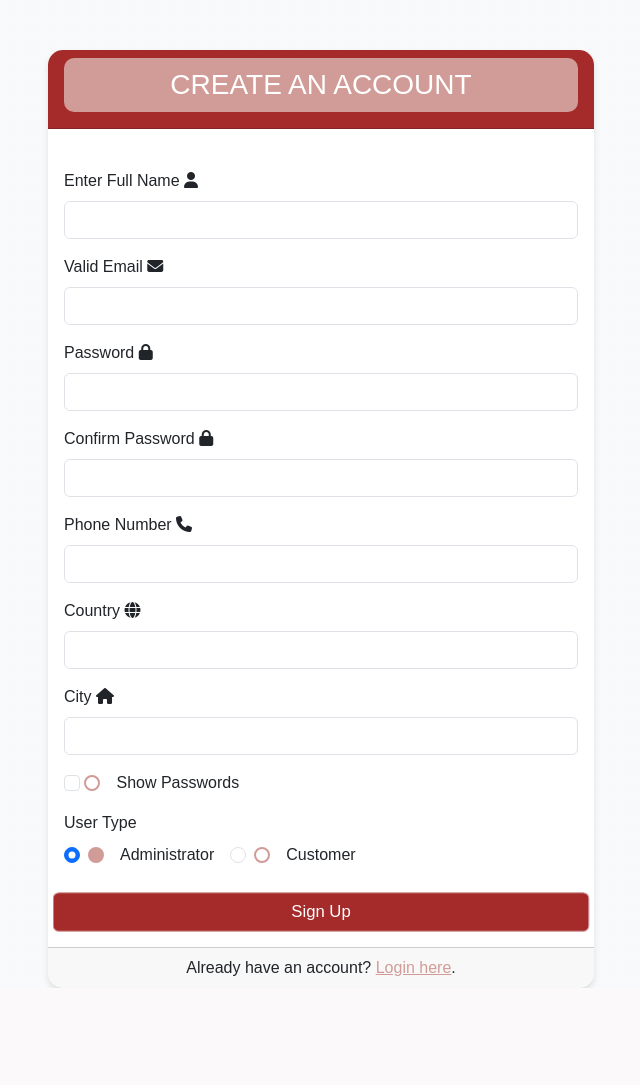
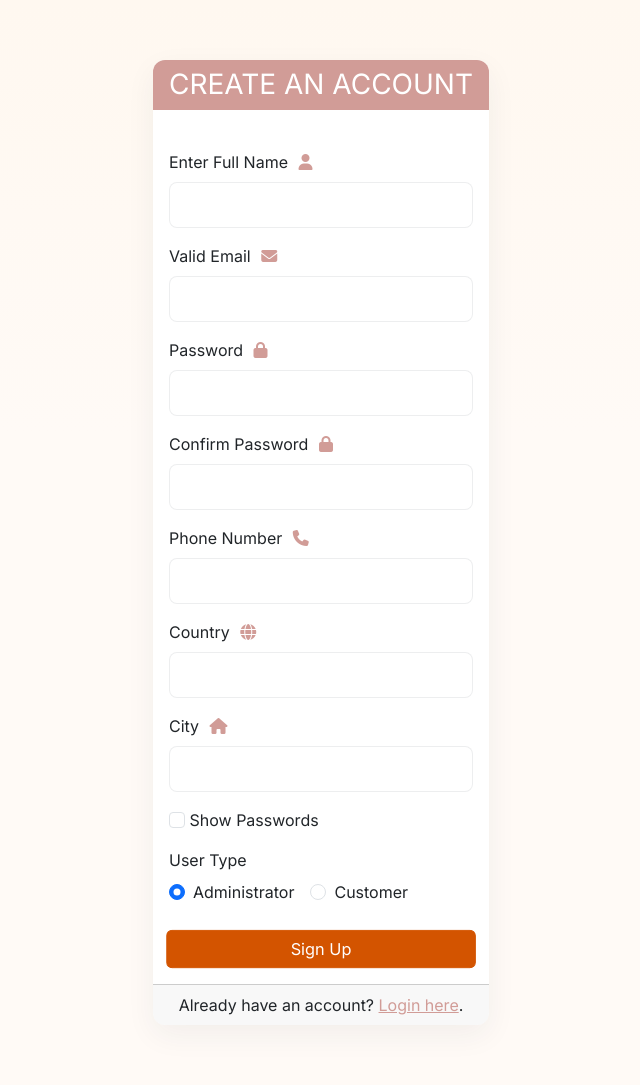
Before and after one commit to Samkay1974/authentication_lab, a PHP site: page /login/register.php in a window 1280 px wide. Shown: the whole page, without its empty margins (319-959 px from the left). Before the commit the page ends 988 px from the top, so only its background shows below. Run offline with PHP 8.4, Linux system fonts and the light colour scheme; some libraries are stand-ins or nearby versions.

Commit message:
frontend changes

```diff
--- /dev/null
+++ b/css/custom_theme.css
@@ -0,0 +1,65 @@
+/* Shared custom theme for authentication_lab */
+@import url('https://fonts.googleapis.com/css2?family=Inter:wght@300;400;600;700&display=swap');
+
+:root{
+  --accent: #D35400; /* warm orange */
+  --muted: #f7f2ee;
+  --accent-soft: #D19C97;
+  --card-radius: 12px;
+  --container-max: 1100px;
+}
+
+*{box-sizing:border-box}
+body{
+  font-family: 'Inter', system-ui, -apple-system, 'Segoe UI', Roboto, 'Helvetica Neue', Arial;
+  background: linear-gradient(180deg, #fff8f0 0%, #fffaf6 40%);
+  color: #222;
+  -webkit-font-smoothing:antialiased;
+  -moz-osx-font-smoothing:grayscale;
+  min-height:100vh;
+  margin:0;
+}
+
+/* Page container */
+.site-container{max-width:var(--container-max);margin:0 auto;padding:20px}
+
+/* Cards */
+.card.custom-card{border:none;border-radius:var(--card-radius);box-shadow:0 10px 30px rgba(41,50,60,0.06);overflow:hidden}
+.card.custom-card .card-header{background:var(--accent-soft);color:#fff;border-bottom:none}
+
+/* Buttons */
+.btn-accent{background:var(--accent);border-color:var(--accent);color:#fff}
+.btn-accent:hover{background:#c34800;border-color:#c34800}
+
+/* Forms */
+.form-control{border-radius:8px;padding:10px 12px;border:1px solid rgba(34,40,49,0.08)}
+.form-label i{color:var(--accent-soft);margin-left:6px}
+
+/* Login/Register layout tweaks */
+.auth-outer{min-height:100vh;display:flex;align-items:center;justify-content:center;padding:40px}
+.auth-card{max-width:520px;width:100%}
+
+/* Hero */
+.hero{padding:120px 20px;text-align:center}
+.hero h1{font-size:48px;line-height:1.02;color:var(--accent);font-weight:700;margin-bottom:10px}
+.hero p{color:#5b5b5b;font-size:16px}
+
+/* Small utilities */
+.muted{color:#777}
+.highlight{color:var(--accent-soft)}
+
+/* Subtle input focus */
+.form-control:focus{box-shadow:0 6px 18px rgba(209,156,151,0.12);border-color:rgba(209,156,151,0.6);outline:none}
+
+/* Responsive tweaks */
+@media (max-width:576px){
+  .hero h1{font-size:32px}
+  .auth-outer{padding:20px}
+}
+
+/* Simple pulse animation for primary CTA */
+.pulse{animation:pulse 2.6s infinite}
+@keyframes pulse{0%{transform:scale(1)}50%{transform:scale(1.02)}100%{transform:scale(1)}}
+
+/* Form helper */
+.form-foot{font-size:0.95rem;color:#666;margin-top:12px}
--- a/login/register.php
+++ b/login/register.php
@@ -7,138 +7,20 @@
     <link href="https://cdn.jsdelivr.net/npm/bootstrap@5.3.0/dist/css/bootstrap.min.css" rel="stylesheet">
     <link href="https://cdnjs.cloudflare.com/ajax/libs/font-awesome/6.4.0/css/all.min.css" rel="stylesheet">
     <link href="https://cdnjs.cloudflare.com/ajax/libs/animate.css/4.1.1/animate.min.css" rel="stylesheet">
-    <style>
-        .btn-custom {
-            background-color: brown;
-            border-color: #D19C97;
-            color: #fff;
-            transition: background-color 0.3s, border-color 0.3s;
-        }
-
-        .btn-custom:hover {
-            background-color: #b77a7a;
-            border-color: #b77a7a;
-        }
-
-        .highlight {
-            color: #D19C97;
-            transition: color 0.3s;
-        }
-        h3{background-color: #D19C97; color: white; padding: 10px; border-radius: 10px;
-
-        }
-
-        .highlight:hover {
-            color: #b77a7a;
-        }
-
-        body {
-            /* Base background color */
-            background-color: #f8f9fa;
-
-            /* Gradient-like grid using repeating-linear-gradients */
-            background-image:
-                repeating-linear-gradient(0deg,
-                    #b77a7a,
-                    #b77a7a 1px,
-                    transparent 1px,
-                    transparent 20px),
-                repeating-linear-gradient(90deg,
-                    #b77a7a,
-                    #b77a7a 1px,
-                    transparent 1px,
-                    transparent 20px),
-                linear-gradient(rgba(183, 122, 122, 0.1),
-                    rgba(183, 122, 122, 0.1));
-
-            /* Blend the gradients for a subtle overlay effect */
-            background-blend-mode: overlay;
-
-            /* Define the size of the grid */
-            background-size: 20px 20px;
-
-            /* Ensure the background covers the entire viewport */
-            min-height: 100vh;
-            margin: 0;
-            padding: 0;
-            font-family: Arial, sans-serif;
-        }
-
-        .register-container {
-            margin-top: 50px;
-        }
-
-        .card {
-            border: none;
-            border-radius: 15px;
-            overflow: hidden;
-            box-shadow: 0 4px 6px rgba(0, 0, 0, 0.1);
-        }
-
-        .card-header {
-            background-color: brown;
-            color: #fff;
-        }
-
-        .custom-radio .form-check-input:checked+.form-check-label::before {
-            background-color: #D19C97;
-            border-color: #D19C97;
-        }
-
-        .form-check-label {
-            position: relative;
-            padding-left: 2rem;
-            cursor: pointer;
-        }
-
-        .form-check-label::before {
-            content: "";
-            position: absolute;
-            left: 0;
-            top: 50%;
-            transform: translateY(-50%);
-            width: 1rem;
-            height: 1rem;
-            border: 2px solid #D19C97;
-            border-radius: 50%;
-            background-color: #fff;
-            transition: background-color 0.3s, border-color 0.3s;
-        }
-
-        .form-check-input:focus+.form-check-label::before {
-            box-shadow: 0 0 0 0.2rem rgba(209, 156, 151, 0.5);
-        }
-
-        .animate-pulse-custom {
-            animation: pulse 2s infinite;
-        }
-
-        @keyframes pulse {
-            0% {
-                transform: scale(1);
-            }
-
-            50% {
-                transform: scale(1.05);
-            }
-
-            100% {
-                transform: scale(1);
-            }
-        }
-    </style>
+    <link rel="stylesheet" href="../css/custom_theme.css">
 </head>
 
 <body>
-    <div class="container register-container">
-        <div class="row justify-content-center animate__animated animate__fadeInDown">
-            <div class="col-md-6">
-                <div class="card animate__animated animate__zoomIn">
-                    <div class="card-header text-center highlight">
-                        <h3>CREATE AN ACCOUNT</h3>
-                    </div>
-                    <div class="card-body">
-                        <form method="POST" action="" class="mt-4" id="register-form">
+    <div class="auth-outer">
+        <div class="site-container">
+            <div class="row justify-content-center animate__animated animate__fadeInDown">
+                <div class="col-md-8 col-lg-6 auth-card">
+                    <div class="card custom-card animate__animated animate__zoomIn">
+                        <div class="card-header text-center">
+                            <h3 class="mb-0">CREATE AN ACCOUNT</h3>
+                        </div>
+                        <div class="card-body">
+                        <form method="POST" action="" class="mt-4" id="register-form" novalidate>
                             <div class="mb-3">
                                 <label for="name" class="form-label">Enter Full Name <i class="fa fa-user"></i></label>
                                 <input type="text" class="form-control animate__animated animate__fadeInUp" id="name" name="name" required>
@@ -187,7 +69,7 @@
                                 </div>
 
                             </div>
-                            <button type="submit" class="btn btn-custom w-100 animate-pulse-custom">Sign Up</button>
+                            <button type="submit" class="btn btn-accent w-100 pulse">Sign Up</button>
                         </form>
                     </div>
                     <div class="card-footer text-center">
```
Also changed, not shown: index.php (+3 -20 lines), login/login.php (+12 -118 lines).
